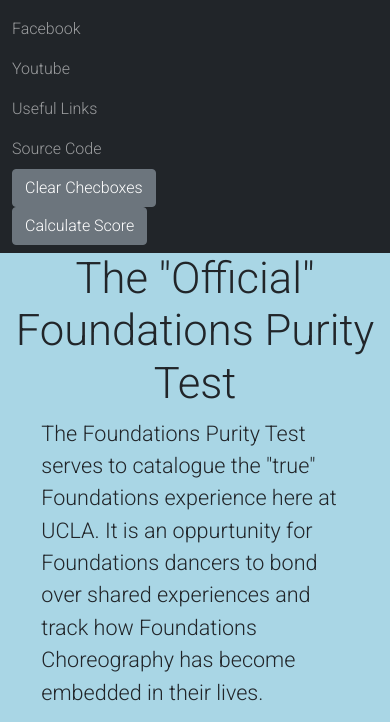
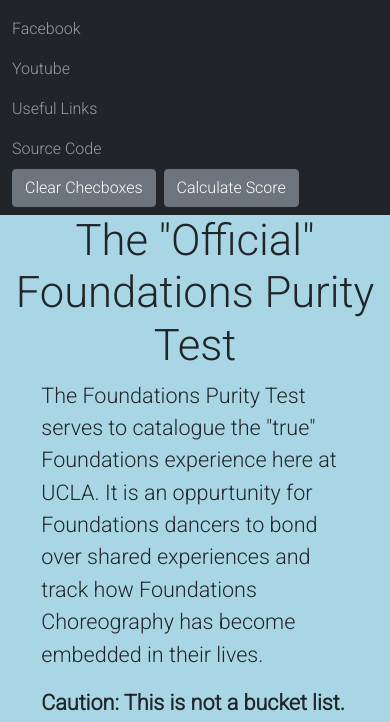
Before and after one commit to FCRicePurity/FCRicePurity.github.io-deprecated-, a plain HTML site: page index.html in a window 390 px wide. Both pictures are taken after a click on the button "Toggle navigation". Shown: the part 79-801 px from the top of the page. Drawn offline with nearby package versions, Linux system fonts and the light colour scheme.

Commit message:
Fix mobile nav-bar spacing

```diff
--- a/index.html
+++ b/index.html
@@ -52,13 +52,15 @@
                             target="_blank" rel="noreferrer noopener">Source Code</a>
                     </li>
                 </ul>
-                <button style="margin-right: 0.5em;" class="btn btn-secondary nav-btn d-flex" type="button"
-                    onclick="uncheckBoxes();">
-                    Clear Checboxes
-                </button>
-                <button class="btn btn-secondary nav-btn d-flex" type="button" onclick="giveScore()">
-                    Calculate Score
-                </button>
+                <form class="d-flex">
+                    <button class="btn btn-secondary nav-btn me-2" type="button" onclick="uncheckBoxes();">
+                        Clear Checboxes
+                    </button>
+                    <button class="btn btn-secondary nav-btn" type="button" onclick="giveScore()">
+                        Calculate Score
+                    </button>
+                </form>
+
             </div>
 
         </div>
```
